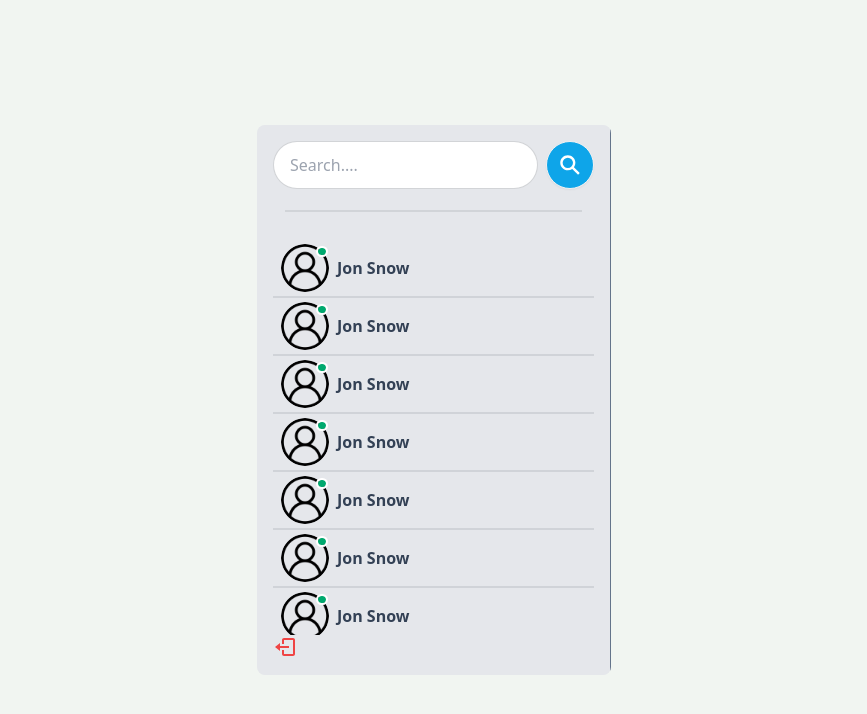
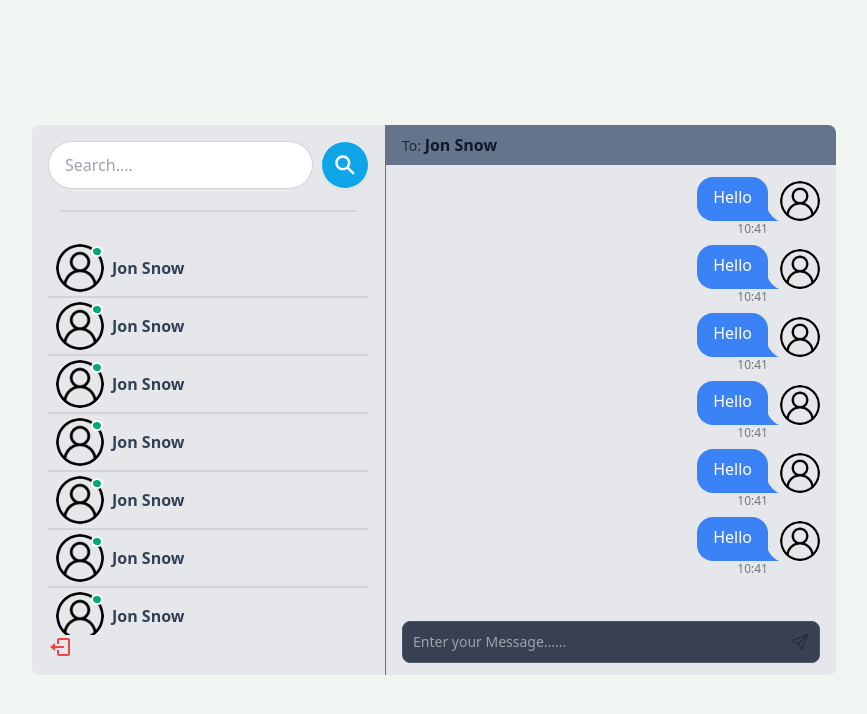
Before and after one commit to Sidrah-Tola/Chat-App, a React (Vite) app in the folder frontend/: page / in a window 1280 px wide. Shown: the top 714 px of the page, without its empty margins (206-1073 px from the left). Built offline with nearby package versions, Linux system fonts and the light colour scheme.

Commit message:
Message Container UI

```diff
--- /dev/null
+++ b/frontend/src/component/messages/Message.jsx
@@ -0,0 +1,19 @@
+import React from 'react'
+import userAvatar from "../../assets/user.png"
+
+const Message = () => {
+  return (
+    <div className='chat chat-end'>
+        <div className='chat-image avatar'>
+            <div className="w-10 rounded-full">
+                <img src={userAvatar} alt='User Avatar' />
+            </div>
+        </div>
+
+        <div className="chat-bubble text-white bg-blue-500">Hello</div>
+        <div className="chat-footer opacity-50 text-xs flex gap-1 items-center text-slate-950">10:41</div>
+    </div>
+  )
+}
+
+export default Message
--- /dev/null
+++ b/frontend/src/component/messages/MessageContainer.jsx
@@ -0,0 +1,23 @@
+import React from 'react'
+import Messages from './Messages'
+import MessageInput from './MessageInput'
+
+const MessageContainer = () => {
+  return (
+    <div className='md:min-w-[450px] flex flex-col '>
+  <>
+  {/* Header */}
+   <div className="bg-slate-500 px-4 py-2 mb-2">
+    <span className='label-text'>To: </span>
+    <span className='text-gray-900 font-bold'>Jon Snow</span>
+   </div>
+
+   <Messages />
+
+   <MessageInput />
+  </>
+  </div>
+  )
+}
+
+export default MessageContainer
--- /dev/null
+++ b/frontend/src/component/messages/MessageInput.jsx
@@ -0,0 +1,20 @@
+import React from 'react'
+import {BsSend} from "react-icons/bs"
+
+const MessageInput = () => {
+  return (
+    <form className='px-4 my-3'>
+        <div className="w-full relative">
+            <input type="text" className='border text-sm rounded-lg block w-full p-2.5 bg-gray-700 border-gray-600 text-white'
+            placeholder='Enter your Message......'
+            />
+
+            <button type='submit' className='absolute inset-y-0 end-0 flex items-center pe-3'>
+                <BsSend />
+            </button>
+        </div>
+    </form>
+  )
+}
+
+export default MessageInput
--- /dev/null
+++ b/frontend/src/component/messages/Messages.jsx
@@ -0,0 +1,17 @@
+import React from 'react'
+import Message from './Message'
+
+const Messages = () => {
+  return (
+    <div className='px-4 flex-1 overflow-auto'>
+        <Message />
+        <Message />
+        <Message />
+        <Message />
+        <Message />
+        <Message />
+    </div>
+  )
+}
+
+export default Messages
--- a/frontend/src/pages/Home.jsx
+++ b/frontend/src/pages/Home.jsx
@@ -1,10 +1,13 @@
 import React from 'react'
 import Sidebar from '../component/sidebar/Sidebar'
+import MessageContainer from '../component/messages/MessageContainer'
 
 const Home = () => {
   return (
     <div className='flex sm:h-[450px] md:h-[550px] rounded-lg overflow-hidden bg-gray-200'>
       <Sidebar />
+
+      <MessageContainer />
     </div>
   )
 }
```
